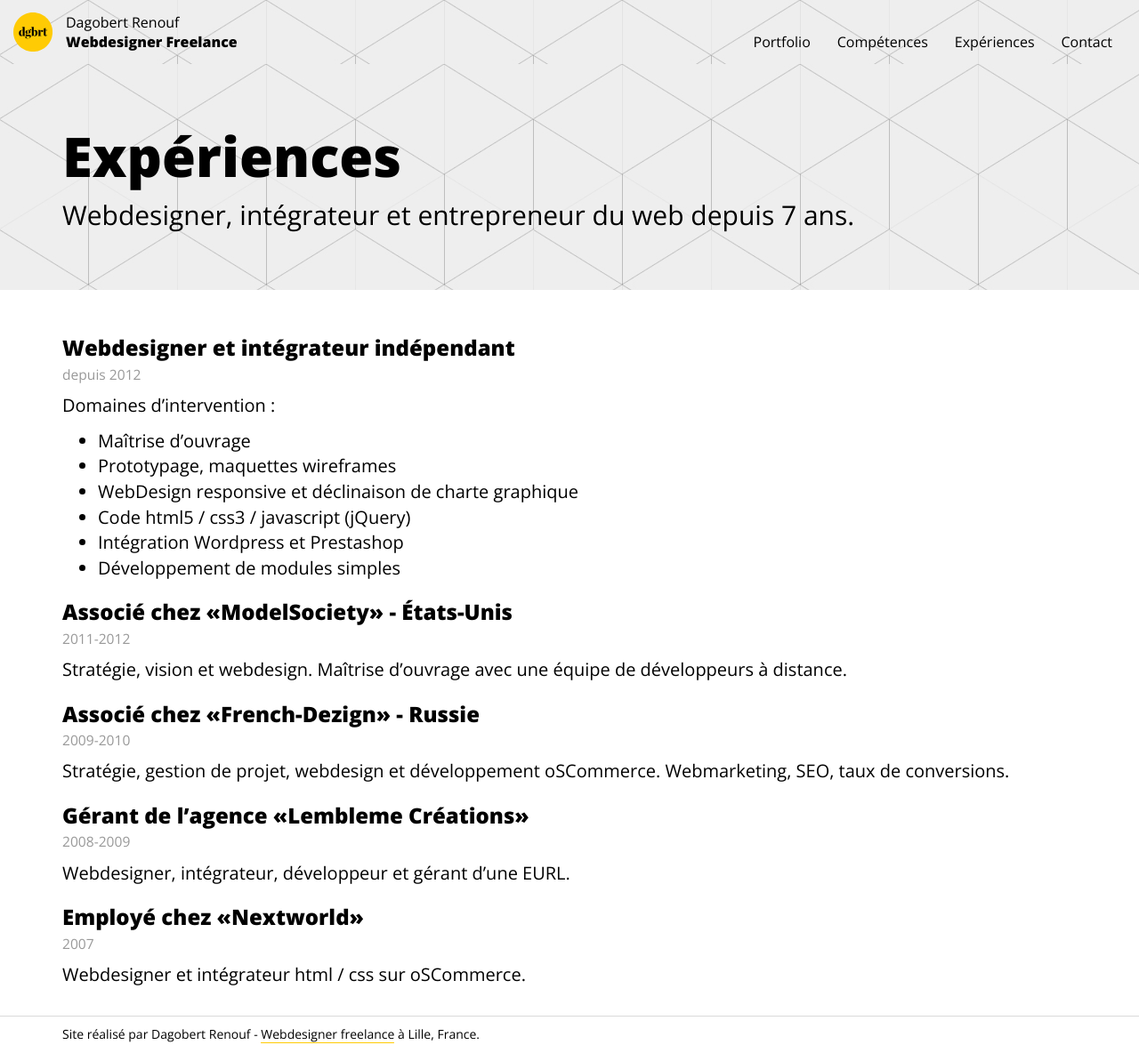
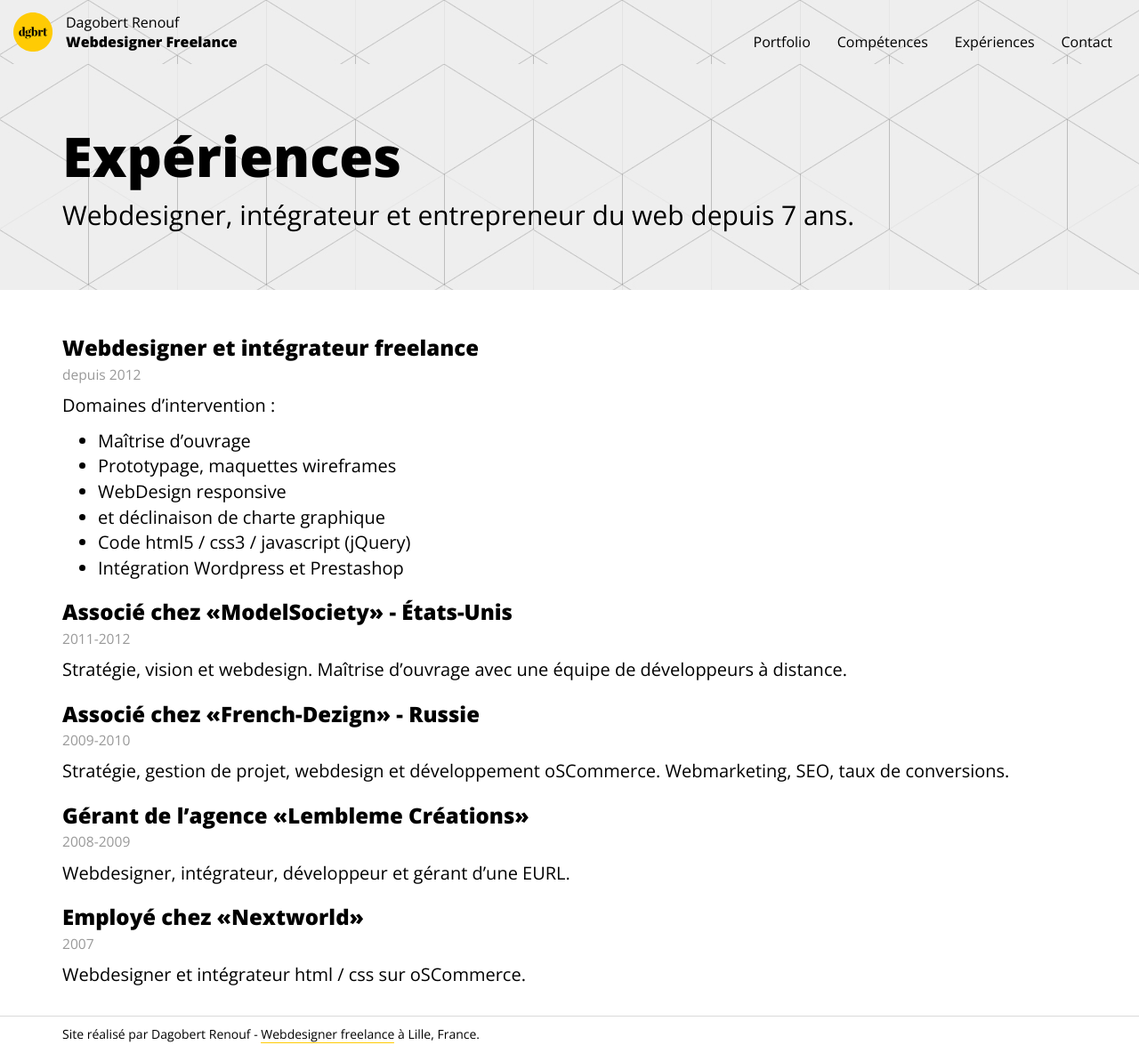
Before and after one commit to thedgbrt/dgbrt.fr, a Jekyll site: the page built from experiences/index.html, in a window 1280 px wide. Shown: the whole page at 89% size. Built offline with Jekyll 4.4.1, drawn with Linux system fonts in a browser that asks for light colours; nearby versions of some CDN libraries.

Commit message:
Updated content

```diff
--- a/experiences/index.html
+++ b/experiences/index.html
@@ -19,15 +19,15 @@ published: true
 
 	<section class="container">
 
-		<h3>Webdesigner et intégrateur indépendant<br><small>depuis 2012</small></h3>
+		<h3>Webdesigner et intégrateur freelance<br><small>depuis 2012</small></h3>
 		<p>Domaines d’intervention :</p>
 		<ul>
 			<li>Maîtrise d’ouvrage</li>
 			<li>Prototypage, maquettes wireframes</li>
-			<li>WebDesign responsive et déclinaison de charte graphique</li>
+			<li>WebDesign responsive</li>
+			<li>et déclinaison de charte graphique</li>
 			<li>Code html5 / css3 / javascript (jQuery)</li>
 			<li>Intégration Wordpress et Prestashop</li>
-			<li>Développement de modules simples</li>
 		</ul>
 
 		<h3>Associé chez «ModelSociety» - États-Unis<br><small>2011-2012</small></h3>
```
